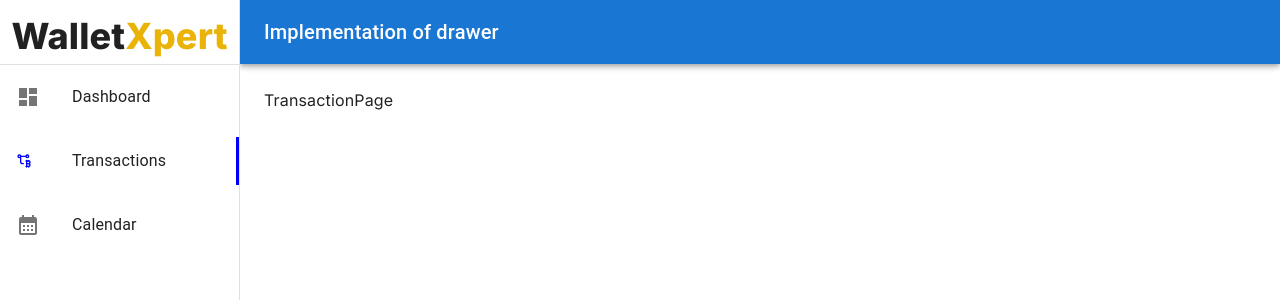
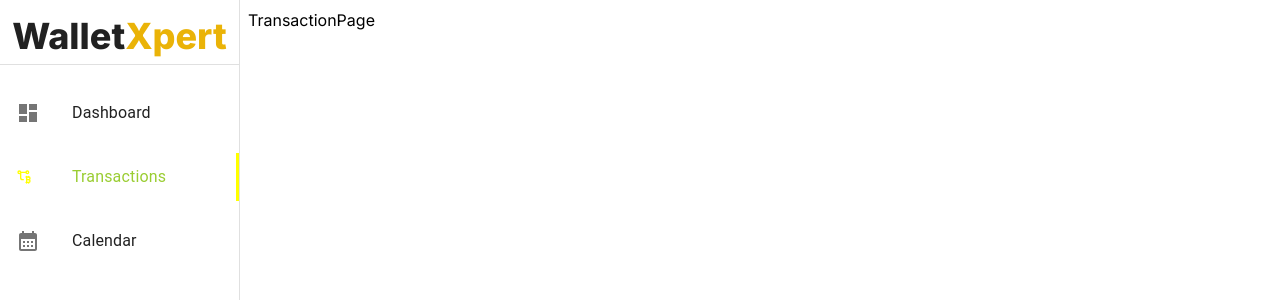
Before and after one commit to Aahmed-Hossain/Wallet-Xpert, a Next.js app: page /dashboard/transactions in a window 1280 px wide. Shown: the top 300 px of the page. Built offline with nearby package versions, Linux system fonts and the light colour scheme.

Commit message:
style of the drawer cracked

```diff
--- a/src/components/drawer/DashboardDrawer.tsx
+++ b/src/components/drawer/DashboardDrawer.tsx
@@ -41,13 +41,15 @@ export default function DashboardDrawer({children}:{children:React.ReactNode}) {
   );
 
   return (
-    <Box sx={{ display: 'flex' }}>
-      <CssBaseline />
-      <AppBar
+    <Box  sx={{ display: 'flex' }}>
+      {/* <CssBaseline /> */}
+      {/* <AppBar
         position="fixed"
         sx={{
           width: { sm: `calc(100% - ${drawerWidth}px)` },
           ml: { sm: `${drawerWidth}px` },
+          backgroundColor: 'yellow.200', // Set background color here
+
         }}
       >
         <Toolbar>
@@ -64,11 +66,13 @@ export default function DashboardDrawer({children}:{children:React.ReactNode}) {
           Implementation of drawer
           </Typography>
         </Toolbar>
-      </AppBar>
+      </AppBar> */}
+
+
       <Box
         component="nav"
-        sx={{ width: { sm: drawerWidth }, flexShrink: { sm: 0 } }}
-        aria-label="mailbox folders"
+        sx={{ width: { sm: drawerWidth },  }}
+        // aria-label="mailbox folders"
       >
         <Drawer
           variant="temporary"
@@ -98,9 +102,10 @@ export default function DashboardDrawer({children}:{children:React.ReactNode}) {
       </Box>
       <Box
         component="main"
-        sx={{ flexGrow: 1, p: 3, width: { sm: `calc(100% - ${drawerWidth}px)` } }}
+        sx={{ flexGrow: 1, p: 1, width: { sm: `calc(100% - ${drawerWidth}px)` } }}
       >
-        <Toolbar />
+        {/* to create a toolbar top of the page */}
+        {/* <Toolbar /> */}
         <Box>
         {children}
         </Box>
--- a/src/components/drawer/DrawerSidebar.tsx
+++ b/src/components/drawer/DrawerSidebar.tsx
@@ -24,6 +24,7 @@ const dashboardPaths = [
     },
   ];
 const DrawerSidebar = () => {
+    // const linkPath=`/dashboard/${item.path}`;
     const pathName=usePathname()
 
   return (
@@ -31,23 +32,24 @@ const DrawerSidebar = () => {
         <List>
             {
               dashboardPaths.map((item, index)=>
-            <Link href={`/dashboard/${item.path}`} key={index}>
-                <ListItem key={index}
-             disablePadding
+                <Link href={`/dashboard/${item.path}`} key={index} >
+              <ListItem disablePadding
               sx={{
-                  ...(pathName === `/dashboard/${item.path}`
-                    ? { borderRight: "3px solid blue", "& svg": { color: "blue" },my:2 }
-                    : {}),
+                color: pathName === `/dashboard/${item.path}` ? {borderRight: "3px solid yellow", color:'yellowgreen'} : 'inherit',
+                my: 2,
+                "& svg": { color: pathName === `/dashboard/${item.path}` ? 'yellow' : 'inherit' },
               }}
               >
                 <ListItemButton>
                   <ListItemIcon>
-                  {item.icon&&<item.icon/>}
+                    {item.icon && <item.icon />}
                   </ListItemIcon>
                   <ListItemText primary={item.title} />
                 </ListItemButton>
               </ListItem>
-              </Link>)
+            </Link>
+
+              )
             }
         </List>
     </Box>
```
Lines whose indentation alone changed are shown as unchanged.
